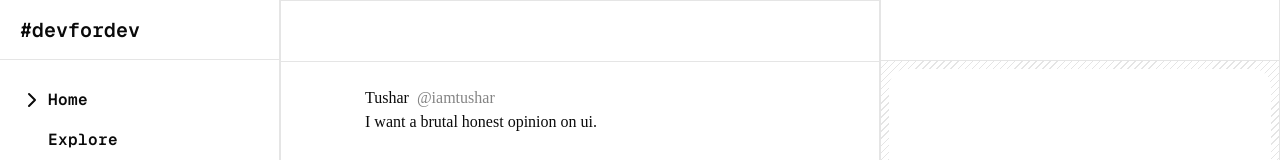
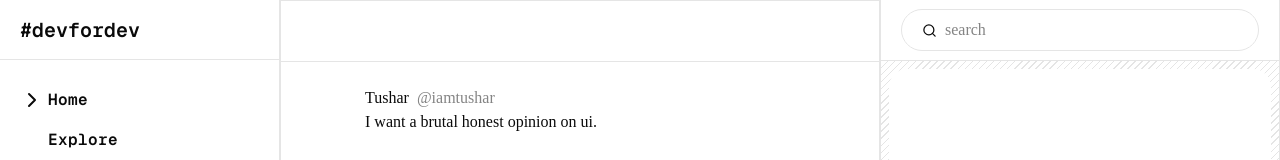
Before and after one commit to itushr/devfordev, a Next.js app: page / in a window 1280 px wide. Shown: the top 160 px of the page. Built offline with nearby package versions, Linux system fonts and the light colour scheme.

Commit message:
feat(ui): search

```diff
--- a/app/(tabs)/HomeTab.tsx
+++ b/app/(tabs)/HomeTab.tsx
@@ -1,4 +1,5 @@
 import Pitch from "@/components/Pitch"
+import { Search } from "lucide-react"
 
 const HomeTab = () => {
   return (
@@ -27,7 +28,15 @@ const HomeTab = () => {
         <Pitch />
         <Pitch />
       </div>
-      <div className="w-100 border-x py-15">
+      <div className="w-100 border-x">
+        <div className="h-15 flex items-center px-5">
+          <div className="flex items-center border px-5 py-2 rounded-full gap-2 w-full">
+            <div>
+              <Search size={15} />
+            </div>
+            <input placeholder="search" className="w-full outline-none" />
+          </div>
+        </div>
         <div className="h-120 border-y p-2" style={{
           backgroundColor: 'var(--background)',
           backgroundImage: `repeating-linear-gradient(-45deg, transparent, transparent 4px, var(--border) 4px, var(--border) 5px)`,
```
